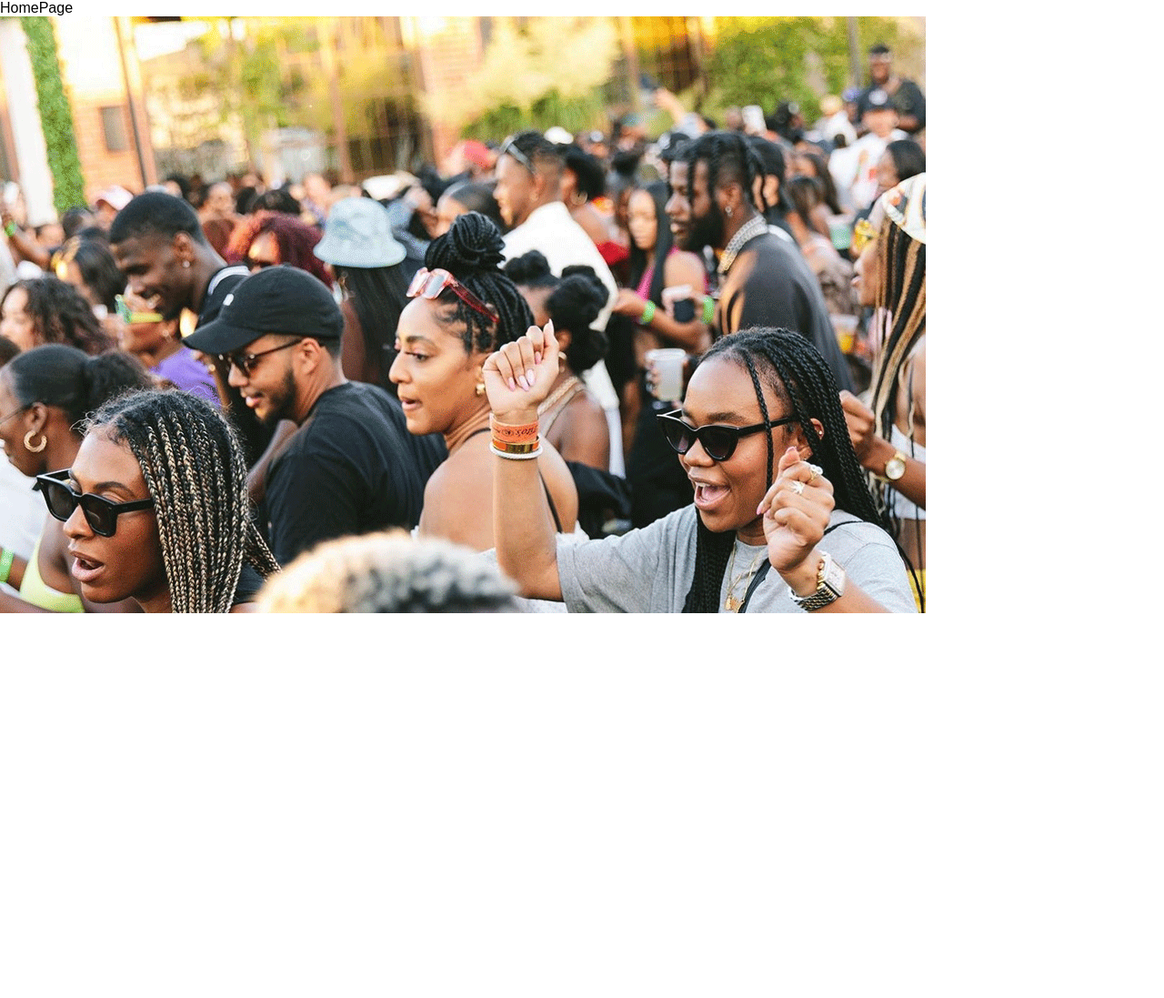
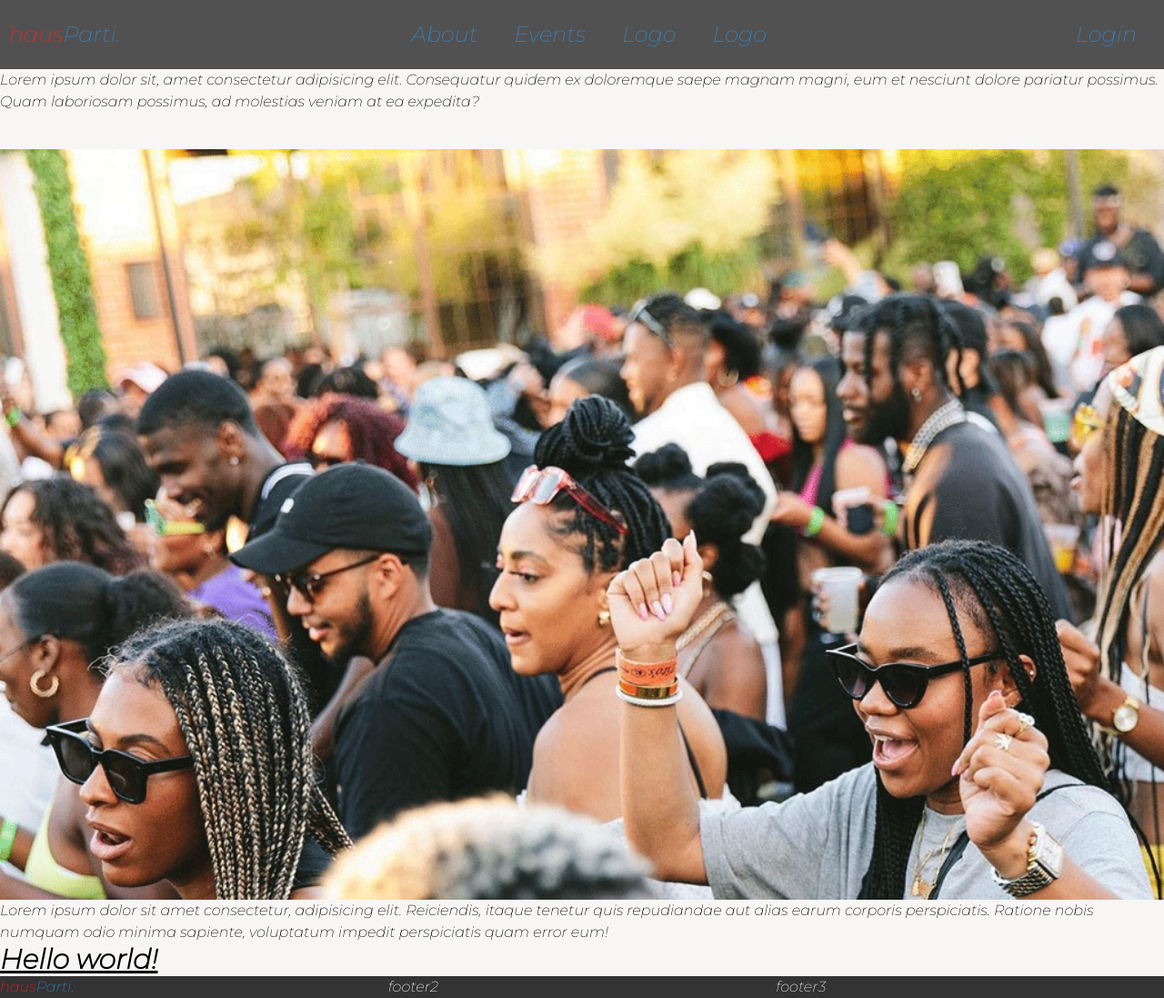
Before and after one commit to Phransis/hausParti, a React (Create React App) app: page / in a window 1280 px wide. Shown: the whole page at 91% size. Before the commit the page ends 800 px from the top, so only its background shows below. Built offline with nearby package versions, Linux system fonts and the light colour scheme.

Commit message:
Header and Footer added

```diff
--- a/package.json
+++ b/package.json
@@ -35,5 +35,8 @@
       "last 1 firefox version",
       "last 1 safari version"
     ]
+  },
+  "devDependencies": {
+    "tailwindcss": "^3.4.3"
   }
 }
--- a/src/App.js
+++ b/src/App.js
@@ -7,10 +7,13 @@ import EventDetails from './components/pages/EventDetails';
 import ForgotPassword from './components/pages/ForgotPassword';
 import Login from './components/pages/Login';
 import Register from './components/pages/Register';
+import Header from './components/pages/Header';
+import Footer from './components/pages/Footer';
 
 function App() {
   return (
     <>
+    <Header></Header>
     <Router>
       <Routes>
         <Route path='/' element={<HomePage></HomePage>}></Route>
@@ -22,6 +25,7 @@ function App() {
         <Route path='register' element={<Register></Register>}></Route>
       </Routes>
     </Router>
+    <Footer></Footer>
     </>
   );
 }
--- a/src/components/pages/Footer.jsx
+++ b/src/components/pages/Footer.jsx
@@ -1,7 +1,22 @@
 import React from "react";
 
 function Footer() {
-  return <>Footer</>;
+  return <>
+      <div className='footer'>
+        <div className='column1'>
+        <div className="left">
+          <a href="/">
+            <span className="haus">haus</span>
+            <span className="parti">
+              <i>Parti.</i>
+            </span>
+          </a>
+        </div>
+        </div>
+        <div className='column2'>footer2</div>
+        <div className='column3'>footer3</div>
+    </div>
+  </>;
 }
 
 export default Footer;
--- a/src/components/pages/Header.jsx
+++ b/src/components/pages/Header.jsx
@@ -1,11 +1,43 @@
-import React from 'react'
+import React from "react";
 
 function Header() {
   return (
     <>
-    Header
+      <nav className="navBar">
+        <div className="left">
+          <a href="/">
+            <span className="haus">haus</span>
+            <span className="parti">
+              <i>Parti.</i>
+            </span>
+          </a>
+        </div>
+        <div className="center">
+          <ul>
+            <a href="about">
+              <li>About</li>
+            </a>
+            <a href="/events">
+              <li>Events</li>
+            </a>
+            <a href="/">
+              <li>Logo</li>
+            </a>
+            <a href="/">
+              <li>Logo</li>
+            </a>
+          </ul>
+        </div>
+        <div className="right">
+          <ul>
+            <a href="/login">
+              <li>Login</li>
+            </a>
+          </ul>
+        </div>
+      </nav>
     </>
-  )
+  );
 }
 
-export default Header
+export default Header;
--- a/src/components/pages/HomePage.jsx
+++ b/src/components/pages/HomePage.jsx
@@ -1,19 +1,28 @@
-import React from 'react'
+import React from "react";
 
-import Outside from '../assets/outside.png';
+import Outside from "../assets/outside.png";
+// import Logo from "../assets/logo.png";
 
 function HomePage() {
   return (
     <>
-    HomePage
-    <div>
-      <img
-        src={Outside}
-        alt='Black youth partying'
-      ></img>
-    </div>
+      <div className="">
+        Lorem ipsum dolor sit, amet consectetur adipisicing elit. Consequatur
+        quidem ex doloremque saepe magnam magni, eum et nesciunt dolore pariatur
+        possimus. Quam laboriosam possimus, ad molestias veniam at ea expedita?
+        <img
+          className=" container mx-auto pt-10 bImage"
+          src={Outside}
+          alt="Black youth partying"
+        ></img>
+        Lorem ipsum dolor sit amet consectetur, adipisicing elit. Reiciendis,
+        itaque tenetur quis repudiandae aut alias earum corporis perspiciatis.
+        Ratione nobis numquam odio minima sapiente, voluptatum impedit
+        perspiciatis quam error eum!
+        <h1 className="text-3xl font-bold underline">Hello world!</h1>
+      </div>
     </>
-  )
+  );
 }
 
-export default HomePage
+export default HomePage;
--- a/src/index.css
+++ b/src/index.css
@@ -1,12 +1,132 @@
+@import url('https://fonts.googleapis.com/css2?family=Montserrat:ital,wght@1,200&display=swap');
+@tailwind base;
+@tailwind components;
+@tailwind utilities;
 body {
   margin: 0;
-  font-family: Simple Games,
-    sans-serif;
+  font-family: 'Montserrat', sans-serif;
   -webkit-font-smoothing: antialiased;
   -moz-osx-font-smoothing: grayscale;
+  background-color: rgb(247, 246, 245);
 }
 
-/* code {
-  font-family: source-code-pro, Menlo, Monaco, Consolas, 'Courier New',
-    monospace;
+
+
+/* nav{
+  position: fixed;
+  top: 0;
+  right: 0;
+  left: 0;
+  z-index: 1030;
+  display: flex;
+  justify-content: center;
+  align-items: center;
+  padding: 4px 20px 4px 12px;
+  backdrop-filter: blur(5px);
 } */
+#frame-d63f5b5552a3f3d936c6ab970a47899b {
+  height: 624px;
+}
+@media (min-width: 704px) {
+  #frame-d63f5b5552a3f3d936c6ab970a47899b {
+    height: 856px;
+  }
+}
+
+
+
+
+.navBar {
+  display: flex;
+  justify-content: space-between;
+  align-items: center;
+  padding: 10px;
+  background-color: #525151;
+
+}
+
+.navBar ul a li{
+  display: inline-block;
+  padding: 10px;
+  font-size: x-large;
+}
+
+.navBar ul a {
+  /* text-decoration: none; */
+  color:rgb(48, 133, 199);
+  padding: 10px;
+}
+
+.navBar ul a:hover{
+  color: rgb(245, 31, 31);
+
+}
+
+.navBar .left,
+.navBar .center,
+.navBar .right {
+  display: flex;
+  align-items: center;
+}
+
+.navBar .center {
+  justify-content: center;
+  flex-grow: 1;
+}
+
+.navBar .right {
+  /* justify-content: flex-end; */
+}
+
+
+
+.navBar .haus,
+.navBar .parti {
+  font-size: 24px;
+}
+
+
+
+
+
+
+@media(max-width: 600px){
+  .navBar ul{
+    max-width: 100%;
+  }
+}
+/* .logo{
+  height: 80px;
+  border-radius: 50%;
+} */
+.haus{
+  color: rgb(245, 31, 31);
+}
+.parti{
+  color:rgb(48, 133, 199);
+}
+.bImage{
+  width: 100%;
+  height: auto;
+}
+  @media(max-width: 600px){
+    .bImage{
+      max-width: 100%;
+    }
+    nav ul a li{
+      color: aqua;
+      display: flex;
+    }
+  }
+
+  .footer{
+    color: aliceblue;
+    background-color: #333333;
+    width: 100%;
+    display: grid;
+    grid-template-columns: 1fr 1fr 1fr ;
+    grid-template-rows: 1fr;
+    gap: 0px 0px;
+    grid-template-areas:
+      ". . .";
+  }
--- /dev/null
+++ b/tailwind.config.js
@@ -0,0 +1,10 @@
+/** @type {import('tailwindcss').Config} */
+module.exports = {
+  content: [
+    "./src/**/*.{js,jsx,ts,tsx}",
+  ],
+  theme: {
+    extend: {},
+  },
+  plugins: [],
+}
```
Also changed, not shown: src/components/assets/logo.png (added), 1 other file (tests, documents, lock files or other folders).
